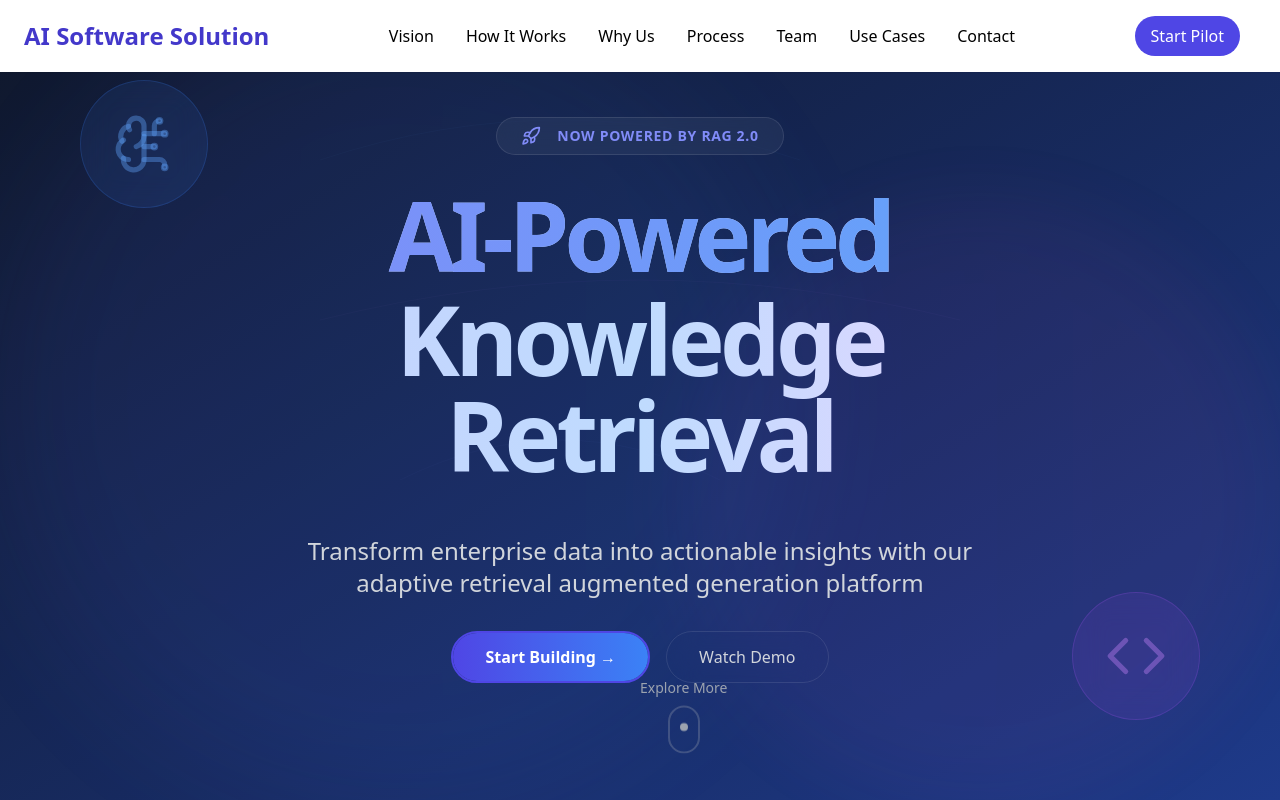
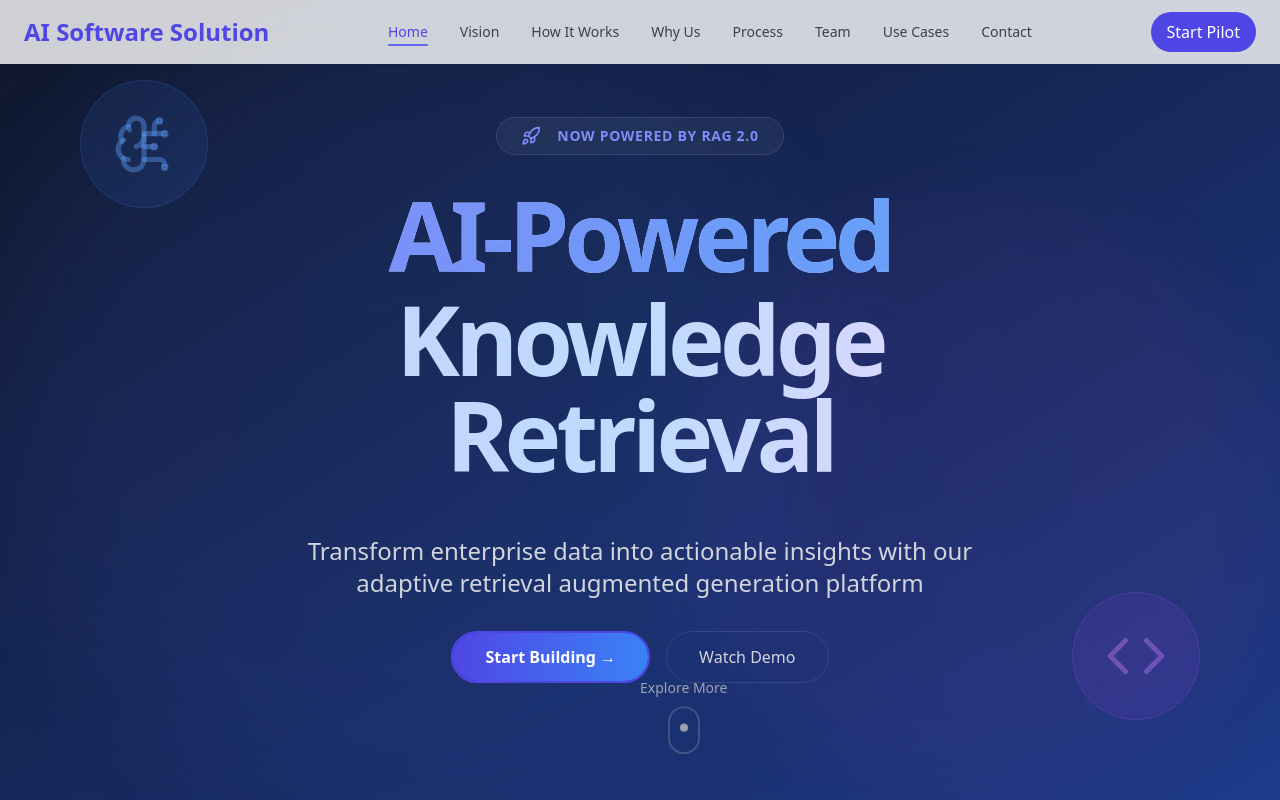
Before and after one commit to essamgouda97/entropyhub, a Next.js app: page / in a window 1280 px wide. Shown: the top 800 px of the page. Built offline with nearby package versions, Linux system fonts and the light colour scheme.

Commit message:
redesigning the header

```diff
--- a/src/components/layouts/Header.tsx
+++ b/src/components/layouts/Header.tsx
@@ -1,5 +1,8 @@
+// components/layouts/Header.tsx
 'use client';
 import React, { useState, useEffect } from 'react';
+import { motion, AnimatePresence } from 'framer-motion';
+import { Menu, X } from 'lucide-react';
 
 export type SectionRefs = {
   hero: React.RefObject<HTMLElement>;
@@ -20,24 +23,20 @@ interface HeaderProps {
 export default function Header({ scrollToSection, sections }: HeaderProps) {
   const [menuOpen, setMenuOpen] = useState(false);
   const [active, setActive] = useState<keyof SectionRefs>('vision');
-  const [showHeader, setShowHeader] = useState(true);
+  const [show, setShow] = useState(true);
 
-  // Scroll spy + header show/hide
+  // scroll spy + show/hide header
   useEffect(() => {
     let lastY = window.scrollY;
     const onScroll = () => {
-      const currentY = window.scrollY;
-      setShowHeader(lastY > currentY || currentY < 100);
-      lastY = currentY;
-
-      for (const [key, ref] of Object.entries(sections) as [keyof SectionRefs, React.RefObject<HTMLElement>][]) {
+      const cur = window.scrollY;
+      setShow(cur < lastY || cur < 100);
+      lastY = cur;
+      for (const [k, ref] of Object.entries(sections) as [keyof SectionRefs, React.RefObject<HTMLElement>][]) {
         const el = ref.current;
         if (el) {
-          const rect = el.getBoundingClientRect();
-          if (rect.top <= 120 && rect.bottom > 120) {
-            setActive(key);
-            break;
-          }
+          const r = el.getBoundingClientRect();
+          if (r.top <= 120 && r.bottom > 120) setActive(k);
         }
       }
     };
@@ -45,13 +44,8 @@ export default function Header({ scrollToSection, sections }: HeaderProps) {
     return () => window.removeEventListener('scroll', onScroll);
   }, [sections]);
 
-  const handleClick = (key: keyof SectionRefs) => (e: React.MouseEvent) => {
-    e.preventDefault();
-    setMenuOpen(false);
-    scrollToSection(sections[key]);
-  };
-
   const navItems: [keyof SectionRefs, string][] = [
+    ['hero', 'Home'],
     ['vision', 'Vision'],
     ['whatIsRag', 'How It Works'],
     ['whyChooseUs', 'Why Us'],
@@ -61,62 +55,92 @@ export default function Header({ scrollToSection, sections }: HeaderProps) {
     ['contact', 'Contact'],
   ];
 
+  const toggleMenu = () => setMenuOpen((o) => !o);
+  const handleClick = (key: keyof SectionRefs) => {
+    setMenuOpen(false);
+    scrollToSection(sections[key]);
+  };
+
   return (
-    <header
-      className={`fixed w-full bg-white shadow-sm z-20 transition-transform duration-300 ${
-        showHeader ? 'translate-y-0' : '-translate-y-full'
-      }`}
+    <motion.header
+      initial={{ y: 0 }}
+      animate={{ y: show ? 0 : -110 }}
+      transition={{ duration: 0.3 }}
+      className="fixed w-full z-40 backdrop-blur-sm bg-white/80 shadow-sm"
     >
-      <nav className="container mx-auto flex items-center justify-between py-4 px-6">
-        {/* Logo / Title */}
-        <button onClick={handleClick('hero')} className="text-2xl font-bold text-indigo-700">
+      <div className="container mx-auto flex items-center justify-between px-6 py-3">
+        {/* Logo */}
+        <button
+          onClick={() => handleClick('hero')}
+          className="text-2xl font-extrabold text-indigo-600 focus:outline-none"
+        >
           AI Software Solution
         </button>
 
         {/* Desktop Nav */}
-        <ul className="hidden md:flex gap-8">
+        <nav className="hidden md:flex space-x-8">
           {navItems.map(([key, label]) => (
-            <li key={key}>
-              <button
-                onClick={handleClick(key)}
-                className={`hover:text-blue-600 transition ${
-                  active === key ? 'text-blue-600 font-semibold' : ''
-                }`}
-              >
-                {label}
-              </button>
-            </li>
+            <button
+              key={key}
+              onClick={() => handleClick(key)}
+              className={`relative py-1 text-sm font-medium focus:outline-none transition-colors hover:text-indigo-600 ${
+                active === key ? 'text-indigo-600' : 'text-gray-700'
+              }`}
+            >
+              {label}
+              {active === key && (
+                <motion.span
+                  layoutId="underline"
+                  className="absolute left-0 bottom-0 h-0.5 w-full bg-indigo-500 rounded-full"
+                />
+              )}
+            </button>
           ))}
-        </ul>
+        </nav>
 
-        {/* Right Buttons */}
-        <div className="flex items-center">
+        {/* CTA & Mobile Hamburger */}
+        <div className="flex items-center space-x-4">
           <button
-            onClick={handleClick('contact')}
-            className="hidden md:inline-block bg-indigo-600 text-white px-4 py-2 rounded-full hover:bg-indigo-700 transition mr-4"
+            onClick={() => handleClick('contact')}
+            className="hidden md:inline-block px-4 py-2 bg-indigo-600 text-white rounded-full font-medium hover:bg-indigo-700 transition"
           >
             Start Pilot
           </button>
-          <button className="md:hidden px-2 py-1" onClick={() => setMenuOpen((o) => !o)}>
-            <svg xmlns="http://www.w3.org/2000/svg" className="h-6 w-6" fill="none" viewBox="0 0 24 24" stroke="currentColor">
-              <path strokeLinecap="round" strokeLinejoin="round" strokeWidth="2" d="M4 8h16M4 16h16" />
-            </svg>
+          <button
+            onClick={toggleMenu}
+            className="md:hidden p-2 text-gray-700 focus:outline-none"
+            aria-label="Toggle menu"
+          >
+            {menuOpen ? <X className="w-6 h-6" /> : <Menu className="w-6 h-6" />}
           </button>
         </div>
+      </div>
 
-        {/* Mobile Menu */}
+      {/* Mobile Menu */}
+      <AnimatePresence>
         {menuOpen && (
-          <ul className="md:hidden absolute top-full left-0 w-full bg-white shadow mt-2 flex flex-col items-center gap-4 py-4">
-            {navItems.map(([key, label]) => (
-              <li key={key}>
-                <button onClick={handleClick(key)} className="hover:text-blue-600 transition">
-                  {label}
-                </button>
-              </li>
-            ))}
-          </ul>
+          <motion.nav
+            initial={{ height: 0, opacity: 0 }}
+            animate={{ height: 'auto', opacity: 1 }}
+            exit={{ height: 0, opacity: 0 }}
+            transition={{ duration: 0.3 }}
+            className="md:hidden bg-white/90 backdrop-blur-sm shadow-inner overflow-hidden"
+          >
+            <ul className="flex flex-col items-center gap-4 py-4">
+              {navItems.map(([key, label]) => (
+                <li key={key}>
+                  <button
+                    onClick={() => handleClick(key)}
+                    className="text-gray-800 text-base font-medium hover:text-indigo-600 transition"
+                  >
+                    {label}
+                  </button>
+                </li>
+              ))}
+            </ul>
+          </motion.nav>
         )}
-      </nav>
-    </header>
+      </AnimatePresence>
+    </motion.header>
   );
 }
```
